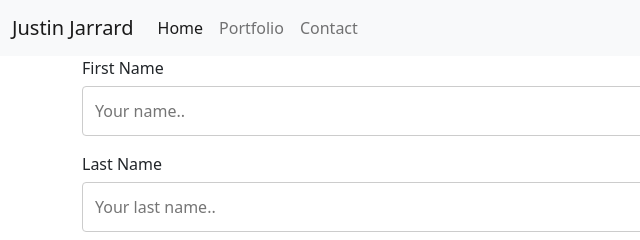
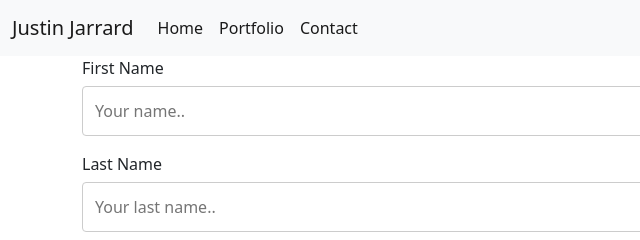
Before and after one commit to justinjarrard/professional-portfolio, a plain HTML site: page contact.html in a window 1280 px wide. Shown: the top 240 px of the page, 0-640 px from the left. Drawn offline with nearby package versions, Linux system fonts and the light colour scheme.

Commit message:
added links in portfolio

```diff
--- a/contact.html
+++ b/contact.html
@@ -45,8 +45,8 @@
       <div class="collapse navbar-collapse" id="navbarNavAltMarkup">
         <div class="navbar-nav">
           <a class="nav-link active" aria-current="page" href="index.html">Home</a>
-          <a class="nav-link" href="portfolio.html">Portfolio</a>
-          <a class="nav-link" href="contact.html">Contact</a>
+          <a class="nav-link active" href="portfolio.html">Portfolio</a>
+          <a class="nav-link active" href="contact.html">Contact</a>
         </div>
       </div>
     </div>
```
Also changed, not shown: portfolio.html (+2 -2 lines).
